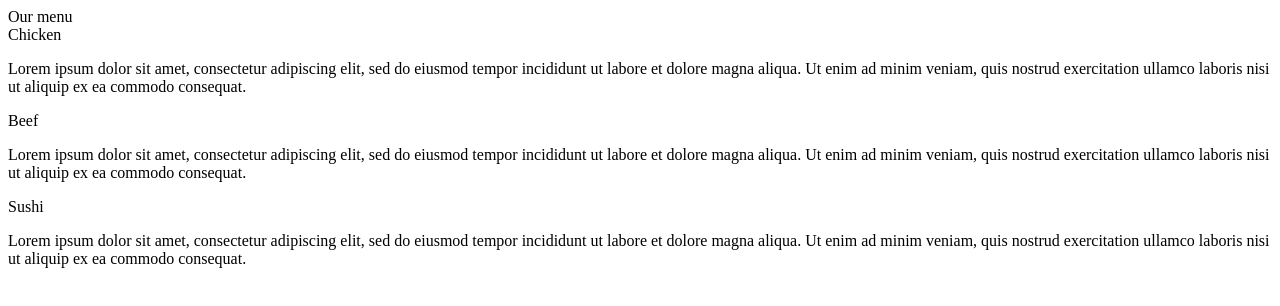
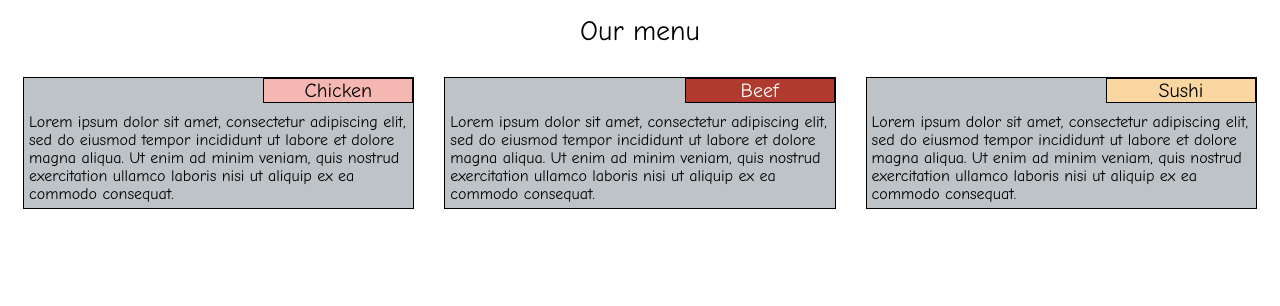
Before and after one commit to tonechas/coursera-web-developers, a plain HTML site: page module2-solution/index.html in a window 1280 px wide. Drawn offline with Linux system fonts and the light colour scheme; the site is published under a folder, as on GitHub Pages, so addresses that start at the root find nothing.

Commit message:
Fixed bug in css path

```diff
--- a/module2-solution/index.html
+++ b/module2-solution/index.html
@@ -5,7 +5,7 @@
   <meta charset="utf-8">
   <meta name="viewport" content="width=device-width, initial-scale=1">
   <title>Module 2 coding assignment</title>
-  <link rel="stylesheet" href="/css/mystyle.css">
+  <link rel="stylesheet" href="css/mystyle.css">
 </head>
 
 <body>
```
